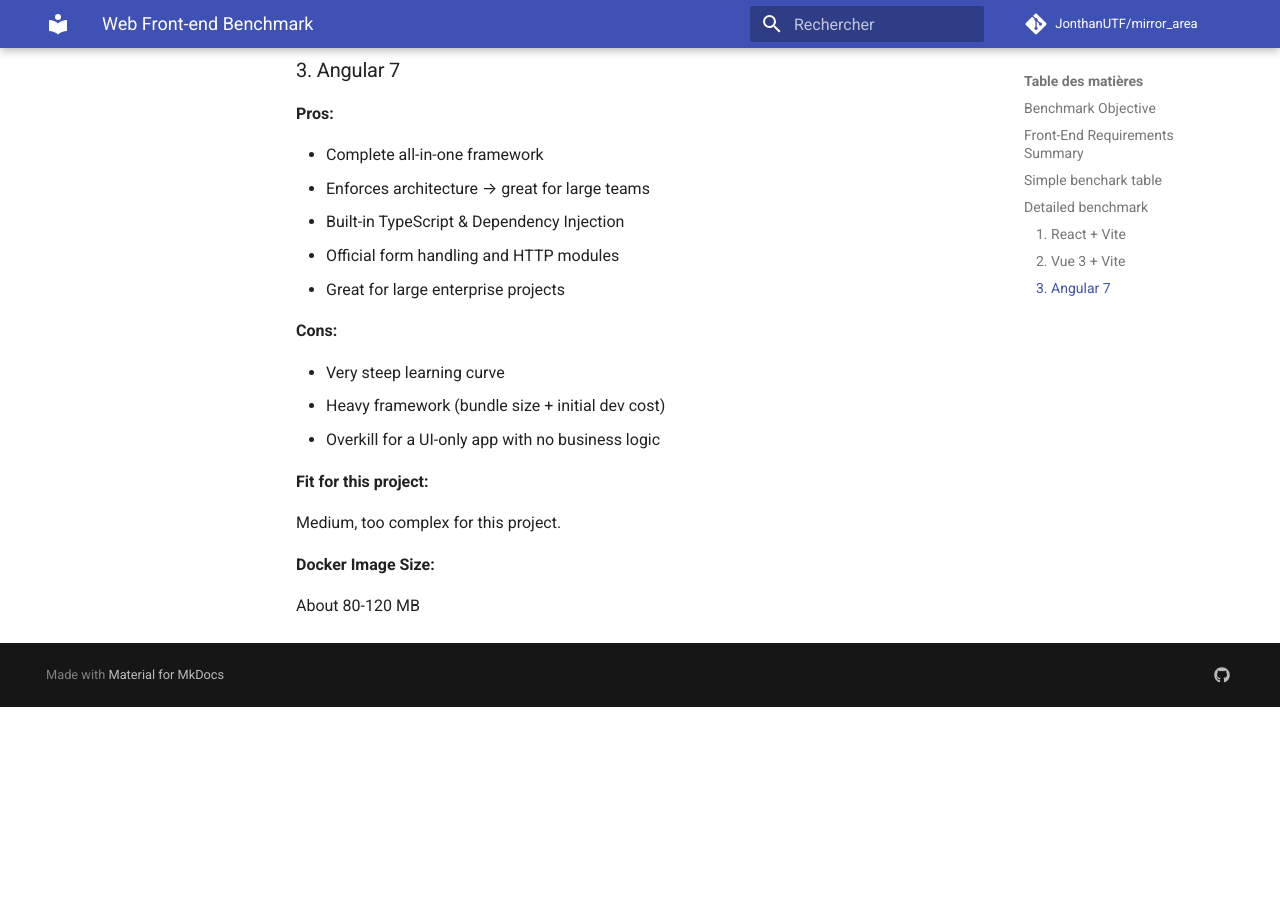
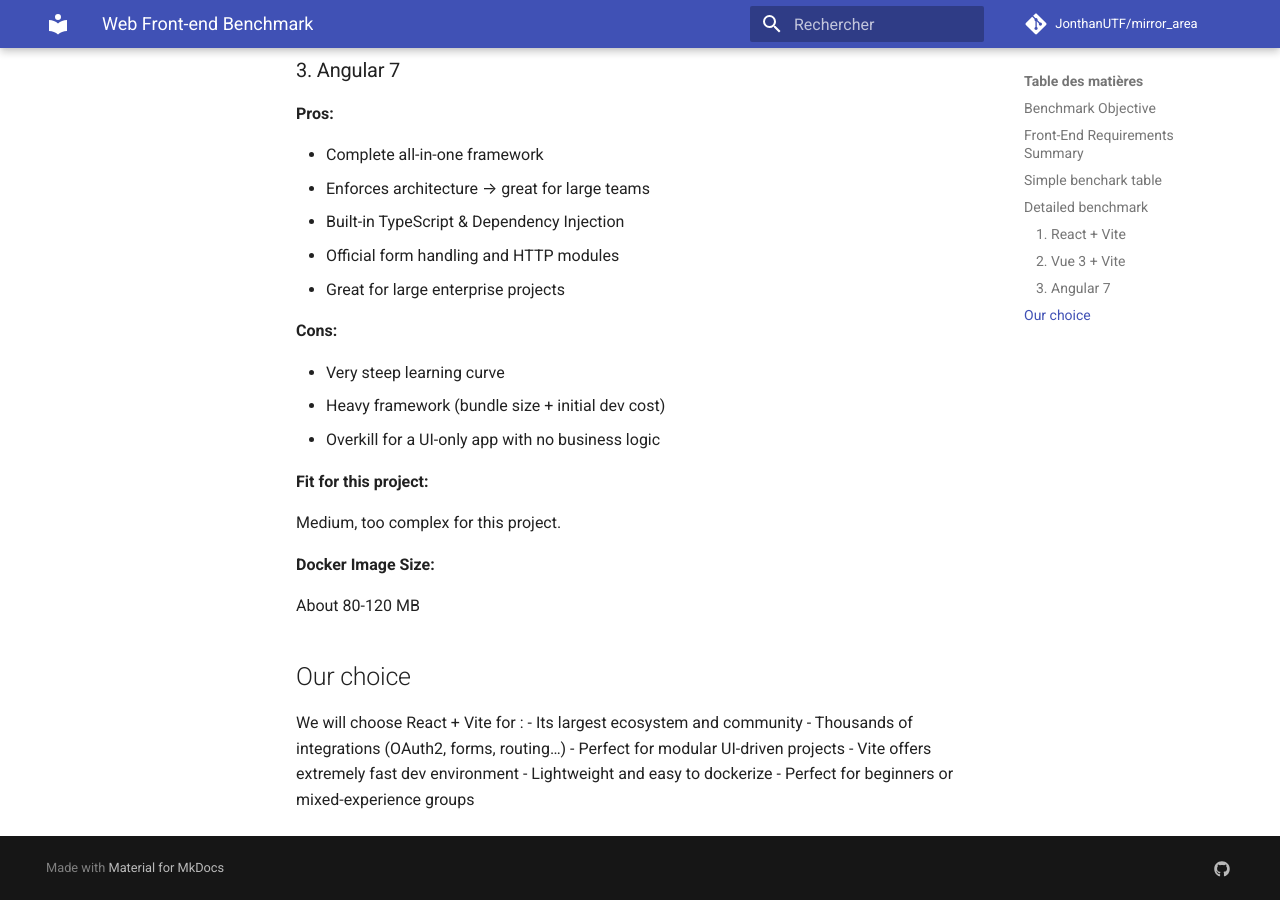
Before and after one commit to JonthanUTF/mirror_area, an MkDocs documentation site: the page built from docs/WEB_FRONTEND_BENCHMARK.md, in a window 1280 px wide and 900 px high, scrolled down 2796 px. Built offline with MkDocs 1.6.1 and Material for MkDocs 9.7.7, drawn with Linux system fonts in a browser that asks for light colours; comment, search, counter and statistics services are not loaded; before the commit the page ends 3503 px from its top, so only the background shows below that.

Commit message:
doc(web-frontend): Add web frontend final choice

```diff
--- a/docs/WEB_FRONTEND_BENCHMARK.md
+++ b/docs/WEB_FRONTEND_BENCHMARK.md
@@ -113,3 +113,13 @@ Medium, too complex for this project.
 **Docker Image Size:**
 
 About 80-120 MB
+
+## Our choice
+
+We will choose React + Vite for :
+- Its largest ecosystem and community
+- Thousands of integrations (OAuth2, forms, routing…)
+- Perfect for modular UI-driven projects
+- Vite offers extremely fast dev environment
+- Lightweight and easy to dockerize
+- Perfect for beginners or mixed-experience groups
```
